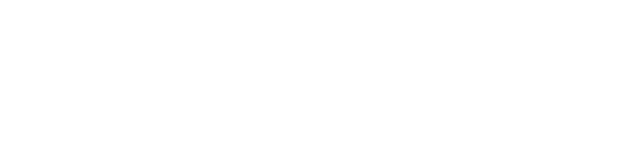
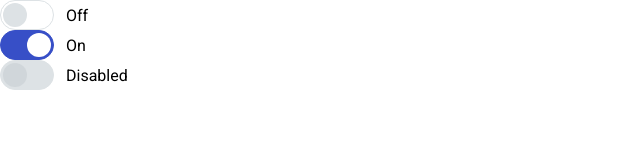
Before and after one commit to js-tasks-ru/htmlcss-20230411_sum2108, a website: page 07-lection5/03-toggler/index.html in a window 1280 px wide. Shown: the whole page, without its empty margins (0-640 px from the left). Drawn offline with Linux system fonts and the light colour scheme.

Commit message:
dz-6/toggler - тогглер

```diff
--- a/07-lection5/03-toggler/index.html
+++ b/07-lection5/03-toggler/index.html
@@ -3,9 +3,38 @@
 <html lang="ru">
     <head>
         <link rel="stylesheet" href="../../assets/css/main.css">
+        <link rel="stylesheet" href="../../components/containers/checkbox-container/checkbox-container.css">
         <link rel="stylesheet" href="./toggler.css">
     </head>
     <body>
-
+        <div class="checkbox-container">
+            <label class="toggler">
+                <input class="toggler__input" type="checkbox">
+                <div class="toggler__state">
+                    <div class="toggler__control">
+                        <div class="toggler__icon"></div>
+                    </div>
+                    <div class="toggler__title">Off</div>
+                </div>
+            </label>
+            <label class="toggler">
+                <input class="toggler__input" type="checkbox" checked>
+                <div class="toggler__state">
+                    <div class="toggler__control">
+                        <div class="toggler__icon"></div>
+                    </div>
+                    <div class="toggler__title">On</div>
+                </div>
+            </label>
+            <label class="toggler">
+                <input class="toggler__input" type="checkbox" disabled>
+                <div class="toggler__state">
+                    <div class="toggler__control">
+                        <div class="toggler__icon"></div>
+                    </div>
+                    <div class="toggler__title">Disabled</div>
+                </div>
+            </label>
+        </div>
     </body>
 </html>
--- a/07-lection5/03-toggler/toggler.css
+++ b/07-lection5/03-toggler/toggler.css
@@ -0,0 +1,58 @@
+.toggler {
+    display: flex;
+    position: relative;
+}
+
+.toggler__input {
+    position: absolute;
+    clip: rect(0, 0, 0, 0);
+}
+
+.toggler__state {
+    display: flex;
+    gap: 12px;
+    align-items: center;
+    cursor: pointer;
+}
+
+.toggler__control {
+    display: flex;
+    align-items: center;
+    justify-content: flex-start;
+    width: 52px;
+    height: 28px;
+    border-radius: 16px;
+    background: var(--white);
+    border: 1px solid var(--grey-2);
+}
+
+.toggler__icon {
+    margin: 0px 2px;
+    border-radius: 50%;
+    width: 24px;
+    height: 24px;
+    background: var(--grey-2);
+}
+
+.toggler__input:checked ~ .toggler__state .toggler__control {
+    justify-content: flex-end;
+    border-color: var(--blue);
+    background-color: var(--blue);
+}
+
+.toggler__input:checked ~ .toggler__state .toggler__icon {
+    background-color: var(--white);
+}
+
+.toggler__input:disabled ~ .toggler__state .toggler__control {
+    background-color: var(--grey-2);
+}
+
+.toggler__input:disabled ~ .toggler__state .toggler__icon {
+    background-color: var(--grey-3);
+    opacity: 0.25;
+}
+
+.toggler__input:disabled ~ .toggler__state {
+    cursor: not-allowed;
+}
```
